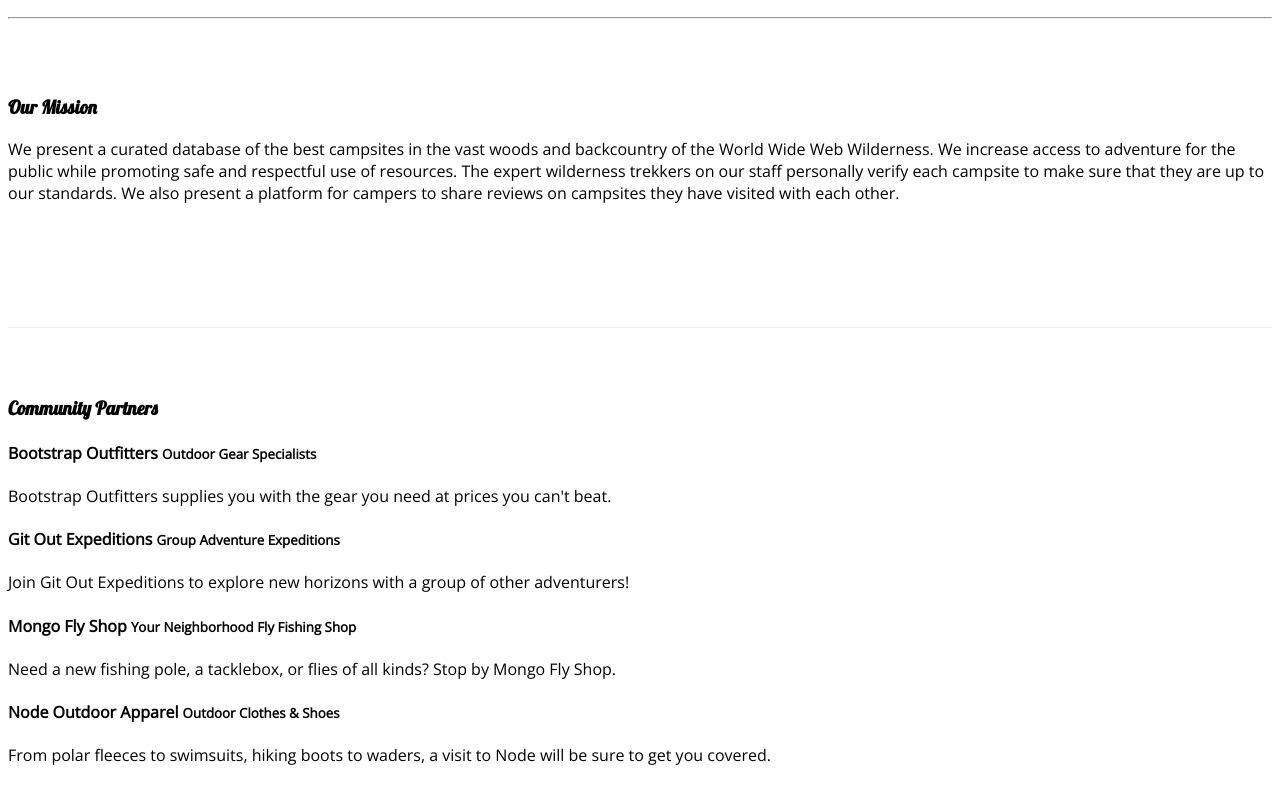
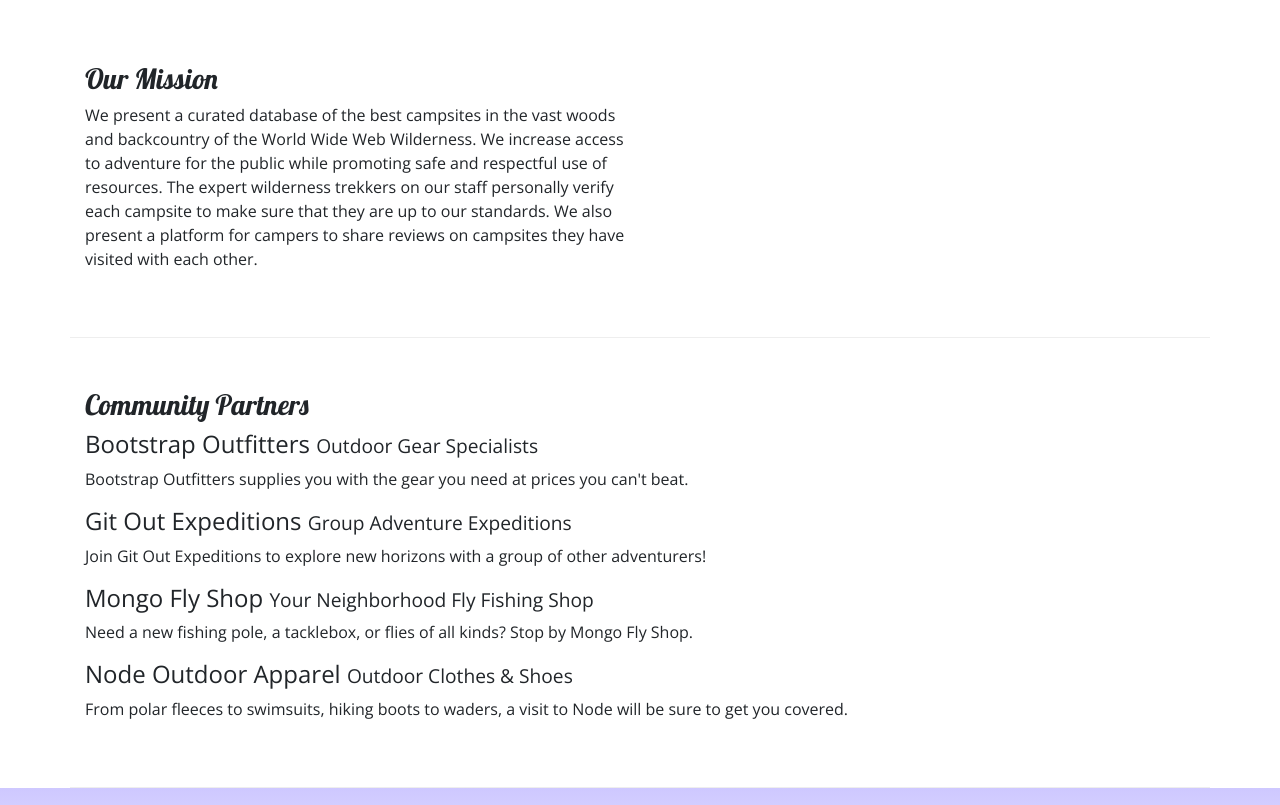
Before and after one commit to kMaldoP/Nucampsite, a website: page aboutus.html in a window 1280 px wide. Shown: the part 254-1059 px from the top of the page. Drawn offline with nearby package versions, Linux system fonts and the light colour scheme.

Commit message:
second commit

```diff
--- a/aboutus.html
+++ b/aboutus.html
@@ -6,6 +6,7 @@
     <meta charset="utf-8" />
     <meta name="viewport" content="width=device-width, initial-scale=1">
     <link rel="stylesheet" href="https://fonts.googleapis.com/css?family=Lobster|Open+Sans">
+    <link rel="stylesheet" href="node_modules/bootstrap/dist/css/bootstrap.min.css" />
     <link rel="stylesheet" href="css/styles.css">
     <title>NuCamp: A Better Way To Camp</title>
 </head>
@@ -33,14 +34,14 @@
 
         <div class="row row-content">
             <div class="col-sm-6">
-                <h3>Our Mission</h3>
+                <h3 class="col-span">Our Mission</h3>
                 <p>We present a curated database of the best campsites in the vast woods and backcountry of the World Wide Web Wilderness. We increase access to adventure for the public while promoting safe and respectful use of resources. The expert wilderness trekkers on our staff personally verify each campsite to make sure that they are up to our standards. We also present a platform for campers to share reviews on campsites they have visited with each other.</p>
             </div>
         </div>
 
         <div class="row row-content">
             <div class="col-12">
-                <h3 class>Community Partners</h3>
+                <h3 class="col-span">Community Partners</h3>
                 <h4>Bootstrap Outfitters <small>Outdoor Gear Specialists</small></h4>
                 <p class="d-none d-sm-block">Bootstrap Outfitters supplies you with the gear you need at prices you can't beat.</p>
                 <h4>Git Out Expeditions <small>Group Adventure Expeditions</small></h4>
```
